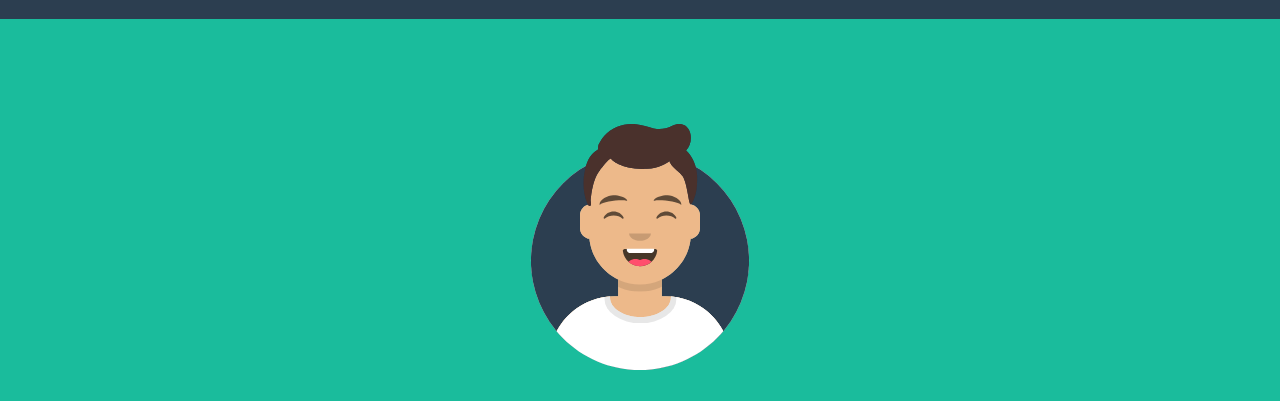
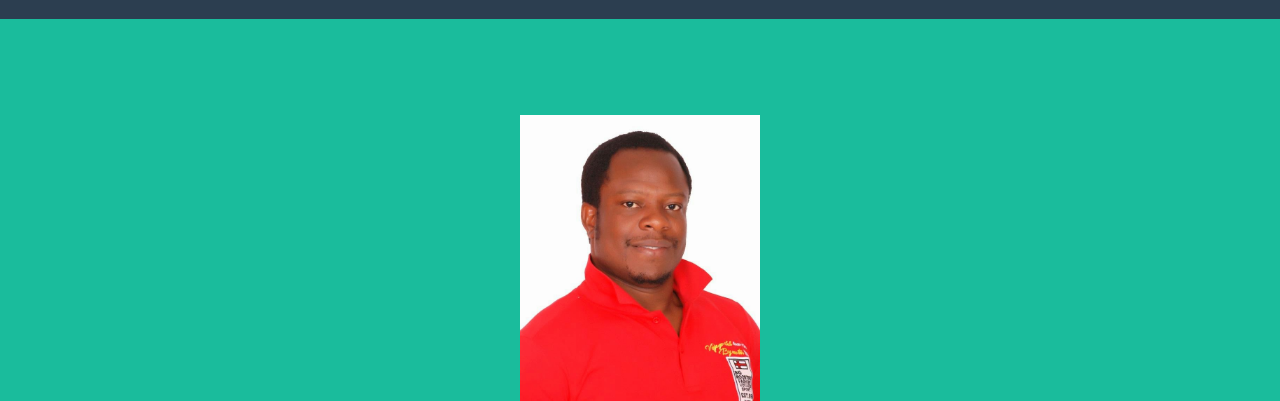
Before and after one commit to mosesomaej/apache-website-proj, a plain HTML site: page app/index.html in a window 1280 px wide. Shown: the part 85-486 px from the top of the page. Drawn offline with nearby package versions, Linux system fonts and the light colour scheme.

Commit message:
adding profile photo

```diff
--- a/app/index.html
+++ b/app/index.html
@@ -38,7 +38,7 @@
         <header class="masthead bg-primary text-white text-center">
             <div class="container d-flex align-items-center flex-column">
                 <!-- Masthead Avatar Image-->
-                <img class="masthead-avatar mb-5" src="assets/img/avataaars.svg" alt="..." />
+                <img class="masthead-avatar mb-5" src="assets/img/portfolio/profile.jpg" alt="..." />
                 <!-- Masthead Heading-->
                 <h1 class="masthead-heading text-uppercase mb-0">MOSES OMAEJALILE</h1>
                 <!-- Icon Divider-->
```
